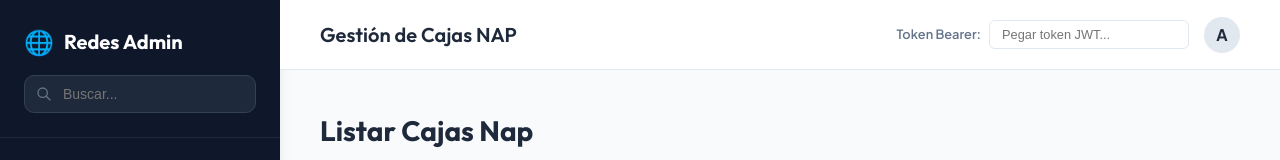
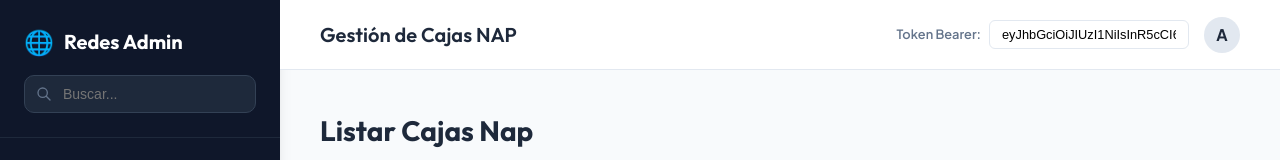
Before and after one commit to YetBravoSisprot/gestion-cajas-nap, a React (Vite) app: page / in a window 1280 px wide. Shown: the top 160 px of the page. Built offline with nearby package versions, Linux system fonts and the light colour scheme; no server answers.

Commit message:
Update default Bearer Token

```diff
--- a/src/App.jsx
+++ b/src/App.jsx
@@ -16,7 +16,15 @@ export default function App() {
   const [loading, setLoading] = useState(false);
   const [selectedBox, setSelectedBox] = useState(null); // for Details modal
   const [editingBox, setEditingBox] = useState(null); // box object being edited
-  const [token, setToken] = useState(localStorage.getItem('auth_token') || '');
+  const [token, setToken] = useState(() => {
+    const saved = localStorage.getItem('auth_token');
+    if (!saved) {
+      const defaultToken = 'eyJhbGciOiJIUzI1NiIsInR5cCI6IkpXVCJ9.eyJ0b2tlbl90eXBlIjoiYWNjZXNzIiwiZXhwIjoxNzc1NDg1NTM0LCJpYXQiOjE3NzU0ODQ5MzQsImp0aSI6ImZkNTI4NDdmY2ZjMTQzYjBhYzRhYzkwYWM0MjNhYzkxIiwidXNlcl9pZCI6MX0.Fbfz2kDOBJSzuN6SqsHrnvbUbtQUzyfUm-S91Ib9YhE';
+      localStorage.setItem('auth_token', defaultToken);
+      return defaultToken;
+    }
+    return saved;
+  });
 
   // Update token in storage and trigger reload
   const handleTokenChange = (e) => {
```
